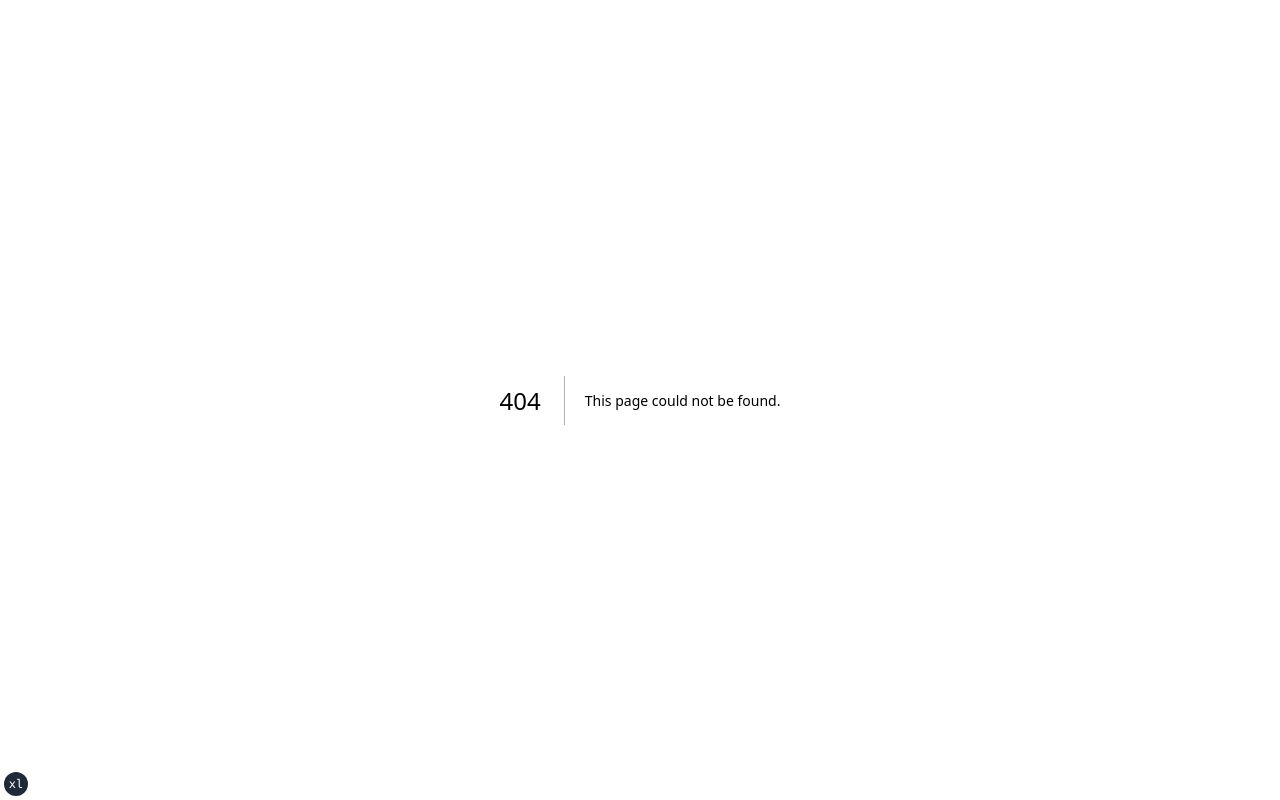
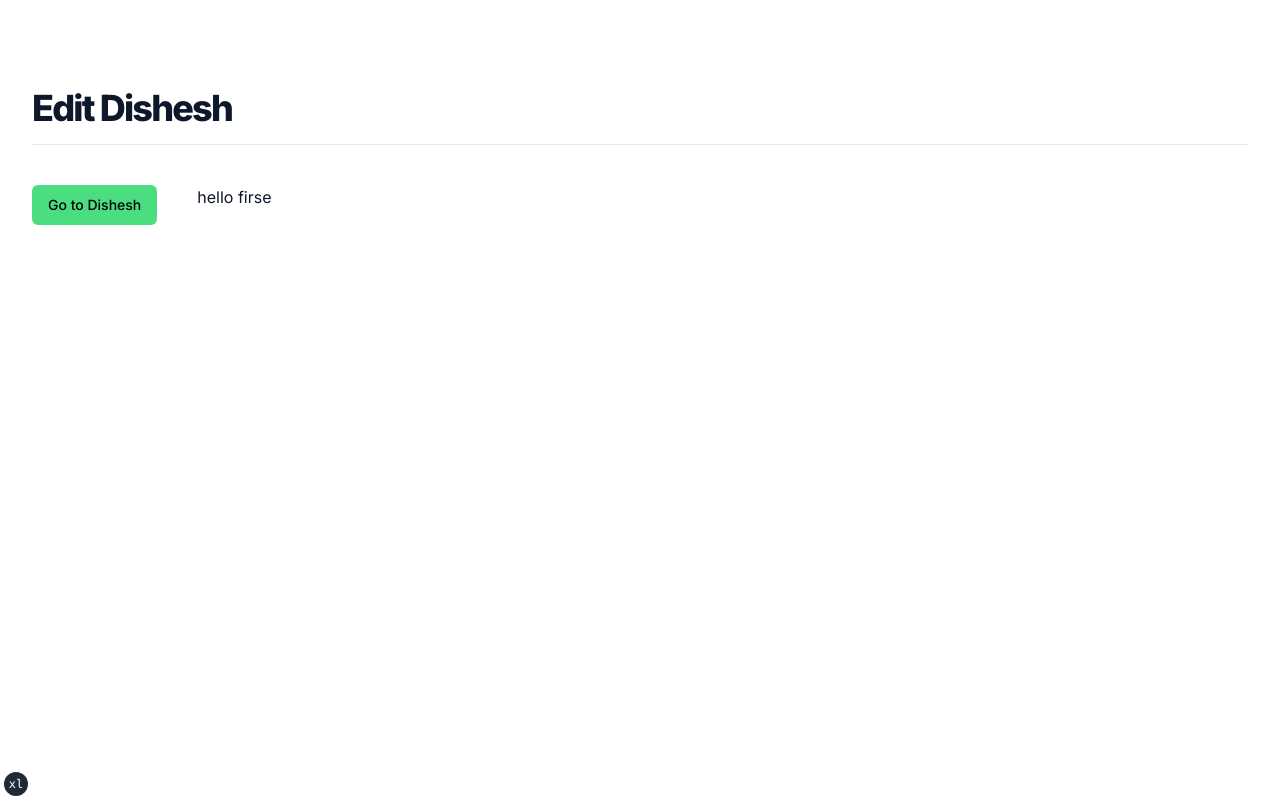
Before and after one commit to AakashRawat04/khane-me-kya-hai, a Next.js app: page /dashboard/editDishesh in a window 1280 px wide. Before the commit this address had no page. Built offline with nearby package versions, Linux system fonts and the light colour scheme.

Commit message:
feat: init editdishesh page + fix static params fetch url

```diff
--- /dev/null
+++ b/app/api/menu/days/route.ts
@@ -0,0 +1,9 @@
+import { NextResponse } from "next/server"
+import { dayTable } from "@/schema/schema"
+import { db } from "@/utils/db"
+
+export async function GET() {
+  const days = await db.select().from(dayTable)
+
+  return NextResponse.json(days)
+}
--- a/app/dashboard/[day]/[hour]/page.tsx
+++ b/app/dashboard/[day]/[hour]/page.tsx
@@ -1,6 +1,5 @@
-import { dayTabel } from "@/schema/schema"
-import { db } from "@/utils/db"
-
+import { Days } from "@/types/days"
+import { environment } from "@/config/environment"
 import { Separator } from "@/components/ui/separator"
 
 import Menu from "./menu-form"
@@ -10,7 +9,8 @@ interface MenuPerDayAndHourProps {
 }
 
 export async function generateStaticParams() {
-  const days = await db.select().from(dayTabel)
+  const res = await fetch(`${environment.BASE_URL}/api/menu/days`)
+  const days: Days = await res.json()
   const hours = ["breakfast", "lunch", "snack", "dinner"]
 
   return days
--- /dev/null
+++ b/app/dashboard/editDishesh/layout.tsx
@@ -0,0 +1,40 @@
+import Link from "next/link"
+
+import { cn } from "@/lib/utils"
+import { buttonVariants } from "@/components/ui/button"
+import { Separator } from "@/components/ui/separator"
+
+interface EditDishLayoutProps {
+  children: React.ReactNode
+}
+
+export default function EditDishLayout({ children }: EditDishLayoutProps) {
+  return (
+    <>
+      <section className="container mt-12 gap-40 bg-background pb-8 pt-6 md:py-10">
+        <h1 className="text-3xl font-extrabold leading-tight tracking-tighter md:text-4xl">
+          Edit Dishesh
+        </h1>
+        <Separator className="mt-4" />
+        <div className="flex flex-row  pb-8 pt-6 md:py-10">
+          <aside className="" style={{ minWidth: 0 }}>
+            <Link
+              href={`/dashboard/monday/breakfast`}
+              className={cn(
+                buttonVariants({ variant: "ghost" }),
+                "hover:bg-green-500 hover:underline",
+                " justify-start",
+                "bg-green-400 text-black"
+              )}
+            >
+              Go to Dishesh
+            </Link>
+          </aside>
+          <div className="flex-1 px-10 lg:w-full" style={{ flex: 1 }}>
+            {children}
+          </div>
+        </div>
+      </section>
+    </>
+  )
+}
--- /dev/null
+++ b/app/dashboard/editDishesh/page.tsx
@@ -0,0 +1,3 @@
+export default function EditDishesh() {
+  return <>hello firse</>
+}
--- a/config/environment.ts
+++ b/config/environment.ts
@@ -12,11 +12,13 @@ const envSchema = z.object({
   POSTGRES_HOST: z.string(),
   POSTGRES_PASSWORD: z.string(),
   POSTGRES_DATABASE: z.string(),
+  BASE_URL: z.string(),
 })
 
 const parsedEnvSchema = envSchema.parse(process.env)
 
 export const environment = {
+  BASE_URL: parsedEnvSchema.BASE_URL,
   NODE_ENV: parsedEnvSchema.NODE_ENV,
   POSTGRES: {
     URL: parsedEnvSchema.POSTGRES_URL,
--- a/schema/schema.ts
+++ b/schema/schema.ts
@@ -6,7 +6,7 @@ export const dishTable = pgTable("dishes", {
   dislikes: integer("dislikes").default(0),
 })
 
-export const dayTabel = pgTable("days", {
+export const dayTable = pgTable("days", {
   id: uuid("id").primaryKey().notNull().defaultRandom(),
   dayNumber: integer("dayNumber").notNull(),
   dayName: text("dayName").notNull(),
--- /dev/null
+++ b/types/days.ts
@@ -0,0 +1,5 @@
+export type Days = {
+  id: string
+  dayNumber: number
+  dayName: string
+}[]
```
